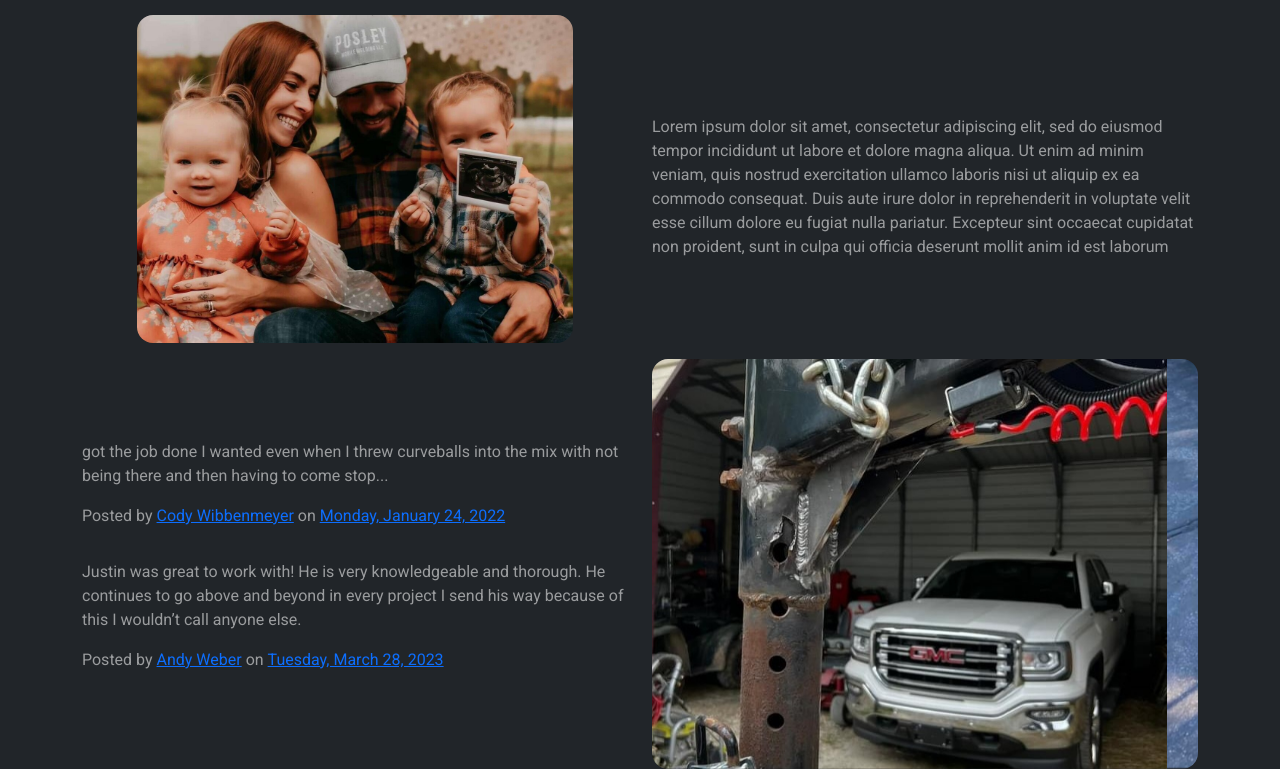
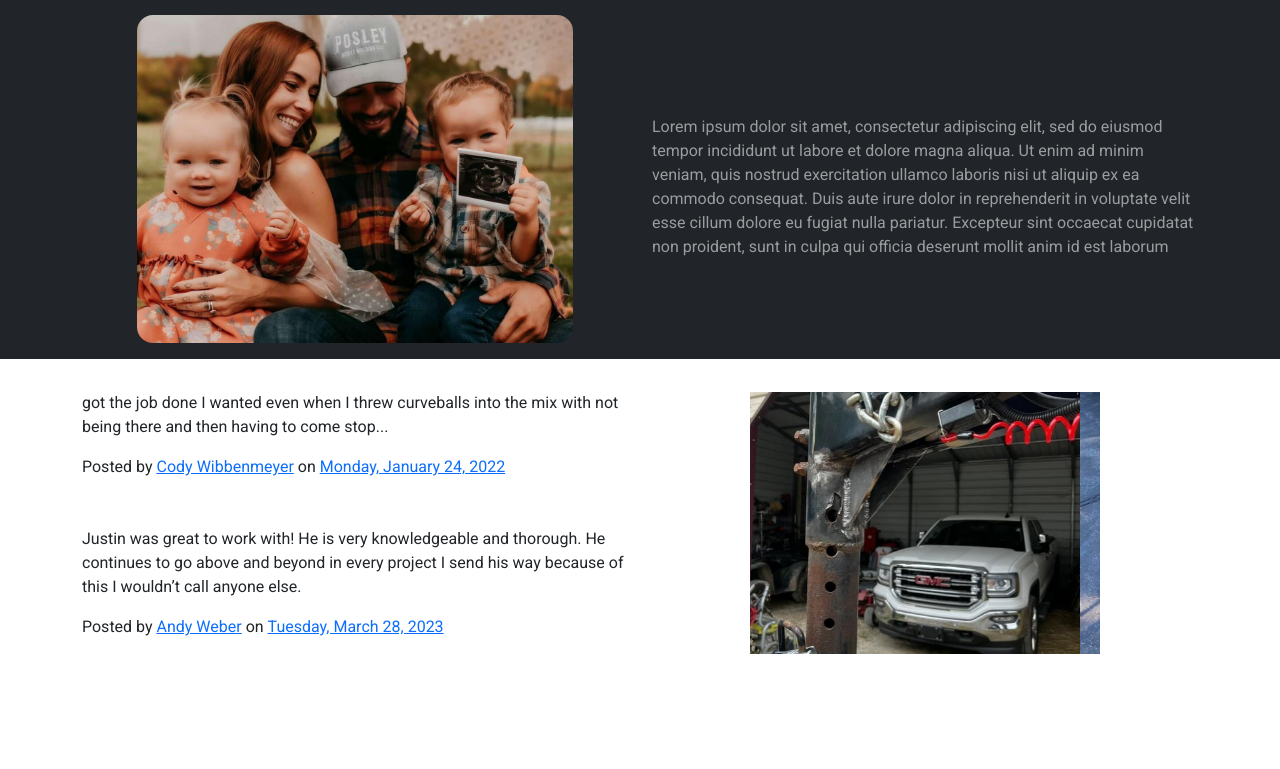
Before and after one commit to ChrisCablish/posley-mobile-welding, a website: page public/index.html in a window 1280 px wide. Shown: the part 86-855 px from the top of the page. After the commit the page ends 800 px from the top, so only its background shows below. Drawn offline with nearby package versions, Linux system fonts and the light colour scheme.

Commit message:
adjust proofing section layout

```diff
--- a/public/index.html
+++ b/public/index.html
@@ -264,7 +264,7 @@
       </div>
     </section>
 
-    <section class="proofing off-white bg-dark">
+    <!-- <section class="proofing off-white bg-dark">
       <div class="container">
         <div class="row">
           <div class="col-md-6 testimonialSection">
@@ -331,28 +331,28 @@
                 <div class="carousel-inner">
                   <div class="carousel-item active" data-bs-interval="5000">
                     <img
-                      src="./assets/images/gallery_1.jpg"
+                      src="./assets/images/gallery_1_rs.jpg"
                       class="d-block w-100"
                       alt="..."
                     />
                   </div>
                   <div class="carousel-item" data-bs-interval="5000">
                     <img
-                      src="./assets/images/gallery_2.jpg"
+                      src="./assets/images/gallery_2_rs.jpg"
                       class="d-block w-100"
                       alt="..."
                     />
                   </div>
                   <div class="carousel-item" data-bs-interval="5000">
                     <img
-                      src="./assets/images/gallery_3.jpg"
+                      src="./assets/images/gallery_3_rs.jpg"
                       class="d-block w-100"
                       alt="..."
                     />
                   </div>
                   <div class="carousel-item" data-bs-interval="5000">
                     <img
-                      src="./assets/images/gallery_4.jpg"
+                      src="./assets/images/gallery_4_rs.jpg"
                       class="d-block w-100"
                       alt="..."
                     />
@@ -363,6 +363,107 @@
           </div>
         </div>
       </div>
+    </section> -->
+
+    <section class="proofing">
+      <div class="container">
+        <div class="row">
+          <div class="col-md">
+            <!--FACEBOOK POSTS COL-->
+            <div class="flex-col-liner">
+              <div
+                class="fb-post-1 fb-post"
+                data-href="https://www.facebook.com/cody.wibbenmeyer/posts/pfbid0353xJJ7kPzLBb7fY8mJomL3jmDMhuuaH9d7JvFD2wMkGphXzzzinWd8337S8tR4cpl"
+                data-width="350"
+                data-show-text="true"
+              >
+                <blockquote
+                  cite="https://www.facebook.com/cody.wibbenmeyer/posts/10225752953444869"
+                  class="fb-xfbml-parse-ignore"
+                >
+                  <p>
+                    got the job done I wanted even when I threw curveballs into
+                    the mix with not being there and then having to come stop...
+                  </p>
+                  Posted by
+                  <a href="#" role="button">Cody Wibbenmeyer</a> on&nbsp;<a
+                    href="https://www.facebook.com/cody.wibbenmeyer/posts/10225752953444869"
+                    >Monday, January 24, 2022</a
+                  >
+                </blockquote>
+              </div>
+              <div
+                class="fb-post-2 fb-post"
+                data-href="https://www.facebook.com/andy.weber.5682/posts/pfbid0k5fQaE46FzuuGFJeG24L9UHj5y4fjDoFyjf1Fmwd5URJ5xZtoT6CioSo7Er3441il"
+                data-width="350"
+                data-show-text="true"
+              >
+                <blockquote
+                  cite="https://www.facebook.com/andy.weber.5682/posts/10160557621352597"
+                  class="fb-xfbml-parse-ignore"
+                >
+                  <p>
+                    Justin was great to work with! He is very knowledgeable and
+                    thorough. He continues to go above and beyond in every
+                    project I send his way because of this I wouldn’t call
+                    anyone else.
+                  </p>
+                  Posted by
+                  <a href="https://www.facebook.com/andy.weber.5682"
+                    >Andy Weber</a
+                  >
+                  on&nbsp;<a
+                    href="https://www.facebook.com/andy.weber.5682/posts/10160557621352597"
+                    >Tuesday, March 28, 2023</a
+                  >
+                </blockquote>
+              </div>
+            </div>
+          </div>
+          <div class="col-md carousel-column"> <!--CAROUSEL COL-->
+            <div class="carouselWrapper">
+              <div
+                id="carouselExampleSlidesOnly"
+                class="carousel slide"
+                data-bs-ride="carousel"
+              >
+                <div class="carousel-inner">
+                  <div class="carousel-item active" data-bs-interval="5000">
+                    <img
+                      src="./assets/images/gallery_1_rs.jpg"
+                      class="d-block w-100"
+                      alt="..."
+                    />
+                  </div>
+                  <div class="carousel-item" data-bs-interval="5000">
+                    <img
+                      src="./assets/images/gallery_2_rs.jpg"
+                      class="d-block w-100"
+                      alt="..."
+                    />
+                  </div>
+                  <div class="carousel-item" data-bs-interval="5000">
+                    <img
+                      src="./assets/images/gallery_3_rs.jpg"
+                      class="d-block w-100"
+                      alt="..."
+                    />
+                  </div>
+                  <div class="carousel-item" data-bs-interval="5000">
+                    <img
+                      src="./assets/images/gallery_4_rs.jpg"
+                      class="d-block w-100"
+                      alt="..."
+                    />
+                  </div>
+                </div>
+              </div>
+            </div>
+          </div>
+          </div>
+
+        </div>
+      </div>
     </section>
   </body>
 </html>
--- a/public/styles.css
+++ b/public/styles.css
@@ -68,38 +68,36 @@ body {
     height: auto;
 }
 
-.carouselWrapper {
+ .carouselWrapper {
+    /* display: flex;
+    justify-content: center; */
+    width: 350px;
+}
+
+.carousel-column {
     display: flex;
     justify-content: center;
+    align-items: center;
+    padding-top: 2rem;
+}
+
+.fb-post {
+    margin-top: 2rem;
+}
+
+.fb-post-1 {
+    align-self: flex-start;
+}
+
+.fb-post-2 {
+    align-self: flex-end;
 }
 
 
-.carousel {
-    border-radius: 1rem;
-    overflow: hidden;
-}
-
-.gallery {
-    text-align: center;
-}
-
-.testimonialSection {
+.flex-col-liner {
     display: flex;
     flex-direction: column;
     justify-content: center;
     align-items: center;
-    gap: 1rem;
-}
-
-.postWrapper {
 
 }
-
-.fb-post {
-    width: 100%;
-}
-
-.proofingContainer {
-    display: flex;
-    gap: 1rem;
-}
```
Also changed, not shown: public/assets/images/gallery_1_rs.jpg (added), public/assets/images/gallery_2_rs.jpg (added), public/assets/images/gallery_3_rs.jpg (added), public/assets/images/gallery_4_rs.jpg (added).
